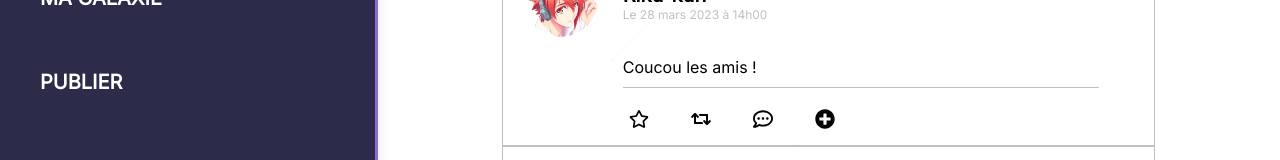
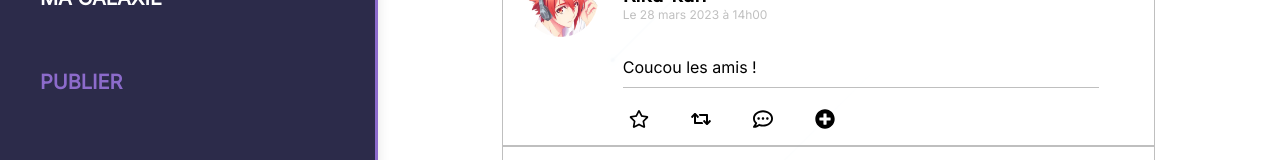
Before and after one commit to Ethan2541/Cosmose, a React (Create React App) app in the folder client/: page /accueil in a window 1280 px wide. Shown: the part 419-579 px from the top of the page. Built offline with nearby package versions, Linux system fonts and the light colour scheme; sample sign-in values are in the browser's storage.

Commit message:
Correction Menu

```diff
--- a/client/src/components/styles/menu.css
+++ b/client/src/components/styles/menu.css
@@ -99,7 +99,7 @@
 }
 
 #menu-post {
-    color: var(--bordure-color);
+    color: var(--border-color);
     cursor: pointer;
     margin-bottom: 40px;
     text-decoration: none;
```
